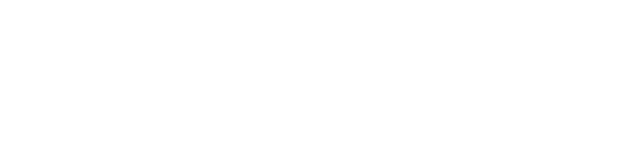
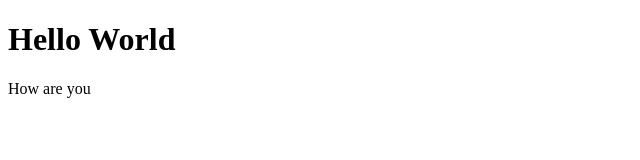
Before and after one commit to Md-Rownak-Islam/my-third-repo, a plain HTML site: page index.html in a window 1280 px wide. Shown: the whole page, without its empty margins (0-640 px from the left). Drawn offline with Linux system fonts and the light colour scheme.

Commit message:
added header

```diff
--- a/index.html
+++ b/index.html
@@ -7,6 +7,7 @@
     <title>My third git repo</title>
 </head>
 <body>
-
+  <h1>Hello World</h1>
+  <p>How are you</p>
 </body>
 </html>
```
